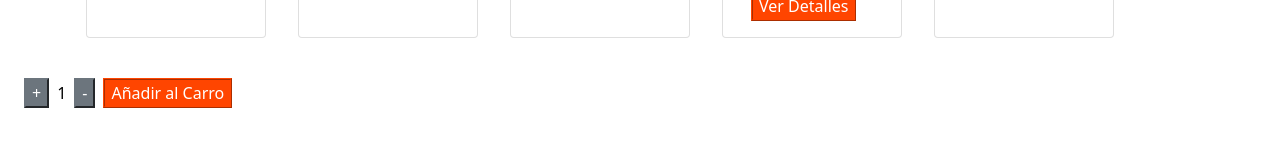
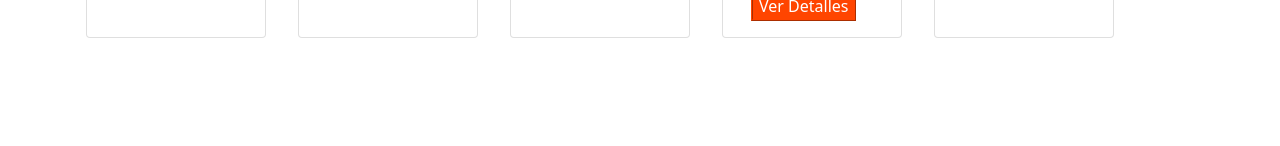
Before and after one commit to euge-gomez/imeg-EspacioEugeNatura, a React (Create React App) app: page / in a window 1280 px wide. Shown: the part 492-638 px from the top of the page. Built offline with nearby package versions, Linux system fonts and the light colour scheme.

Commit message:
Desafio 5 por fin

```diff
--- a/src/components/ItemListContainer.js
+++ b/src/components/ItemListContainer.js
@@ -23,7 +23,7 @@ const ItemListContainer = ({greeting}) => {
         <div> {greeting}
             <br/>
             <ItemList items={info}/>
-            <ItemCount stock={4} initial={1} onAdd={onAdd}/>
+            {/* <ItemCount stock={4} initial={1} onAdd={onAdd}/> */}
         </div>
     );
 }
```
